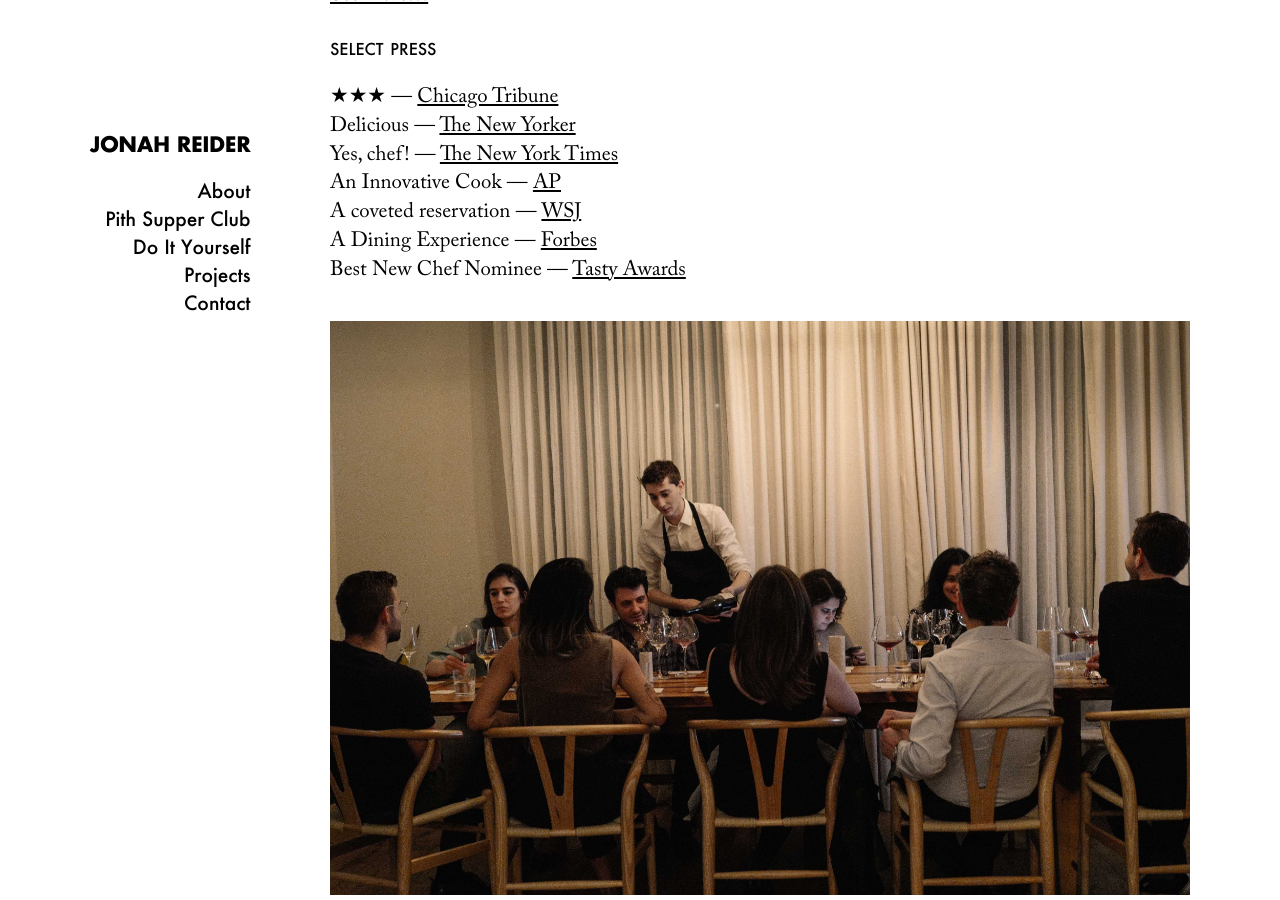
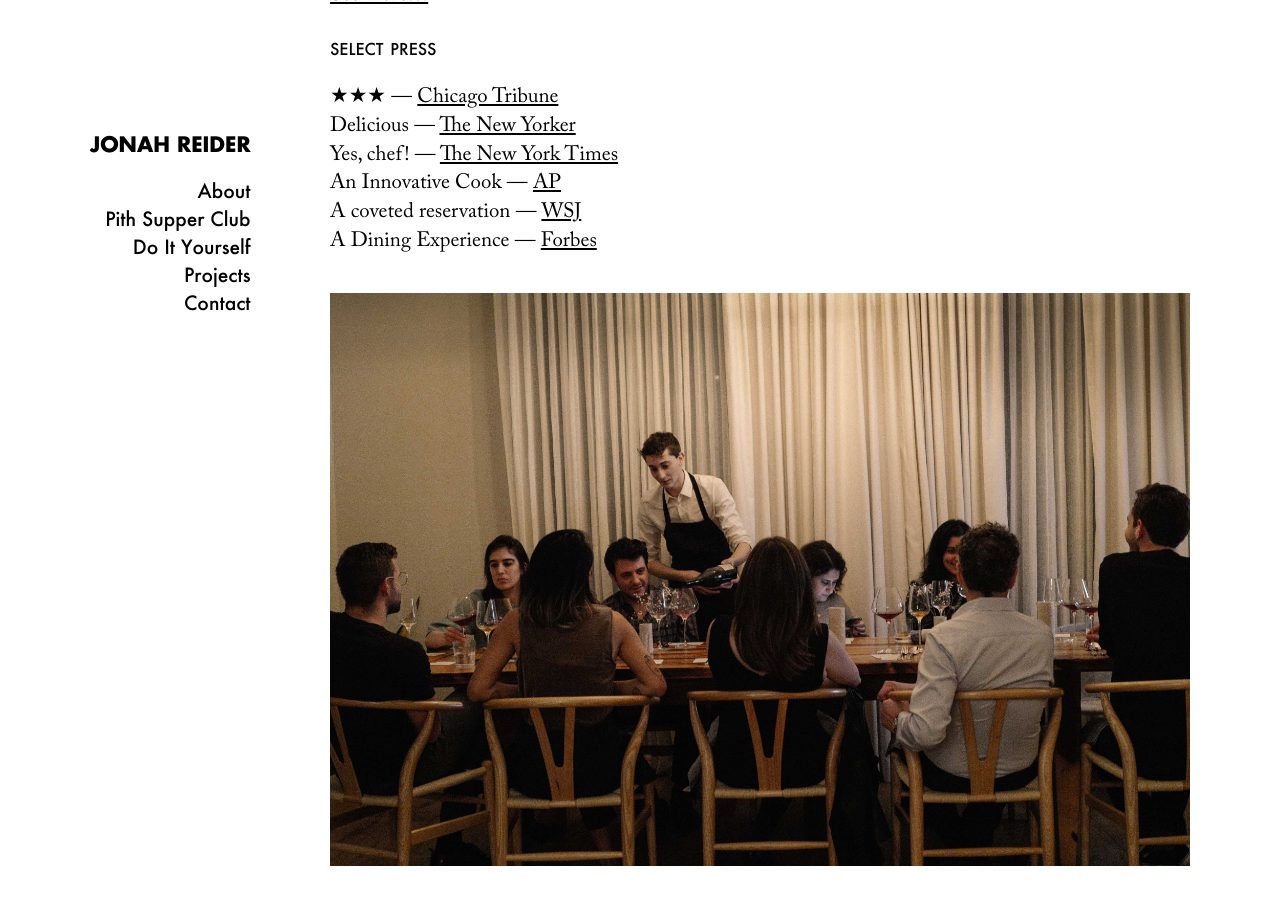
Before and after one commit to zoe-pith/pith-site, a Jekyll site: the page built from sections/about.md, in a window 1280 px wide and 900 px high, scrolled down 1161 px. Built offline with Jekyll 4.4.1, drawn with Linux system fonts in a browser that asks for light colours.

Commit message:
Update about.md

```diff
--- a/sections/about.md
+++ b/sections/about.md
@@ -58,7 +58,6 @@ Yes, chef! — [The New York Times](https://www.nytimes.com/2017/04/20/style/jon
 An Innovative Cook — [AP](https://www.apnews.com/52519470af634cb6afc1c0a2e6c7d731)
 A coveted reservation — [WSJ](http://www.wsj.com/articles/for-columbia-student-entrepreneur-dorm-restaurant-is-just-the-first-course-1454113319)
 A Dining Experience — [Forbes](https://www.forbes.com/video/5734702032001/#40eac57de450)
-Best New Chef Nominee — [Tasty Awards]()
 
 ![Pith Supper Club in Brooklyn, New York]({{site.baseurl}}/images/supper_club_brooklyn.jpg)
 
```
